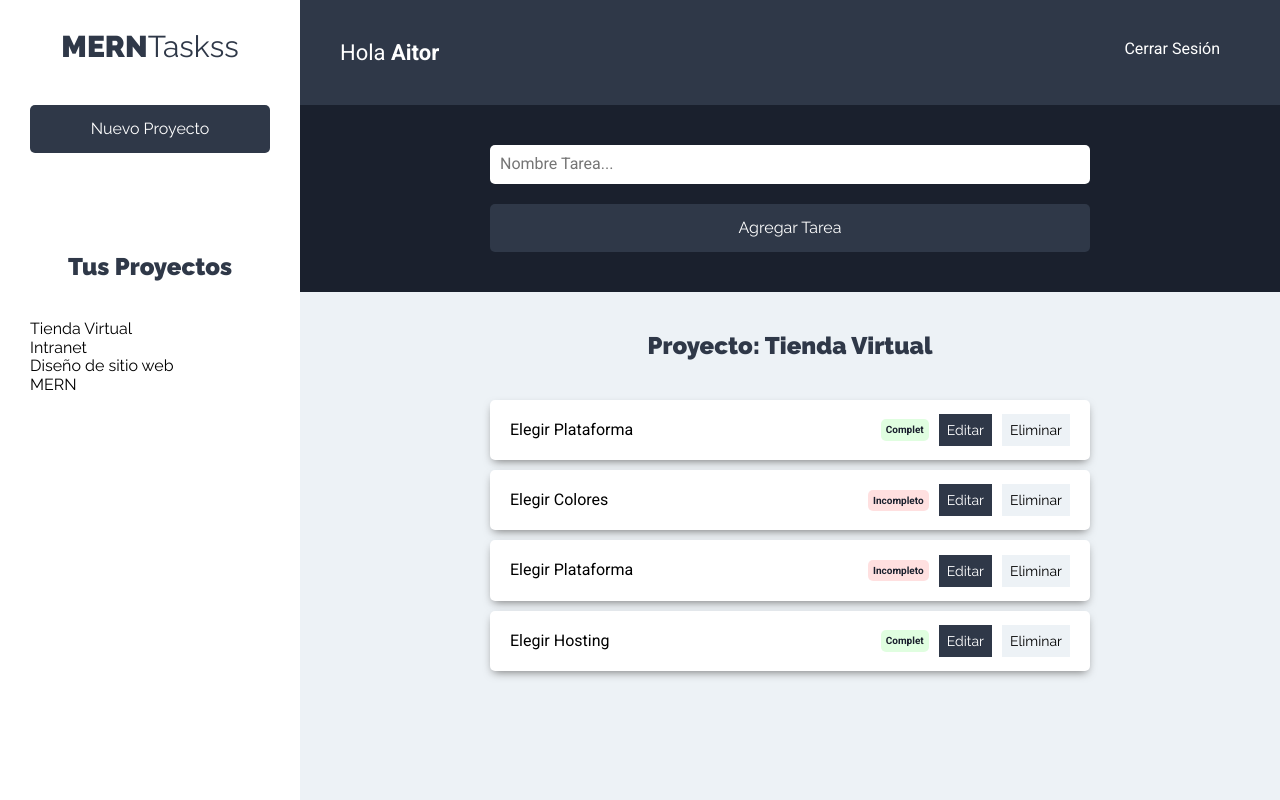
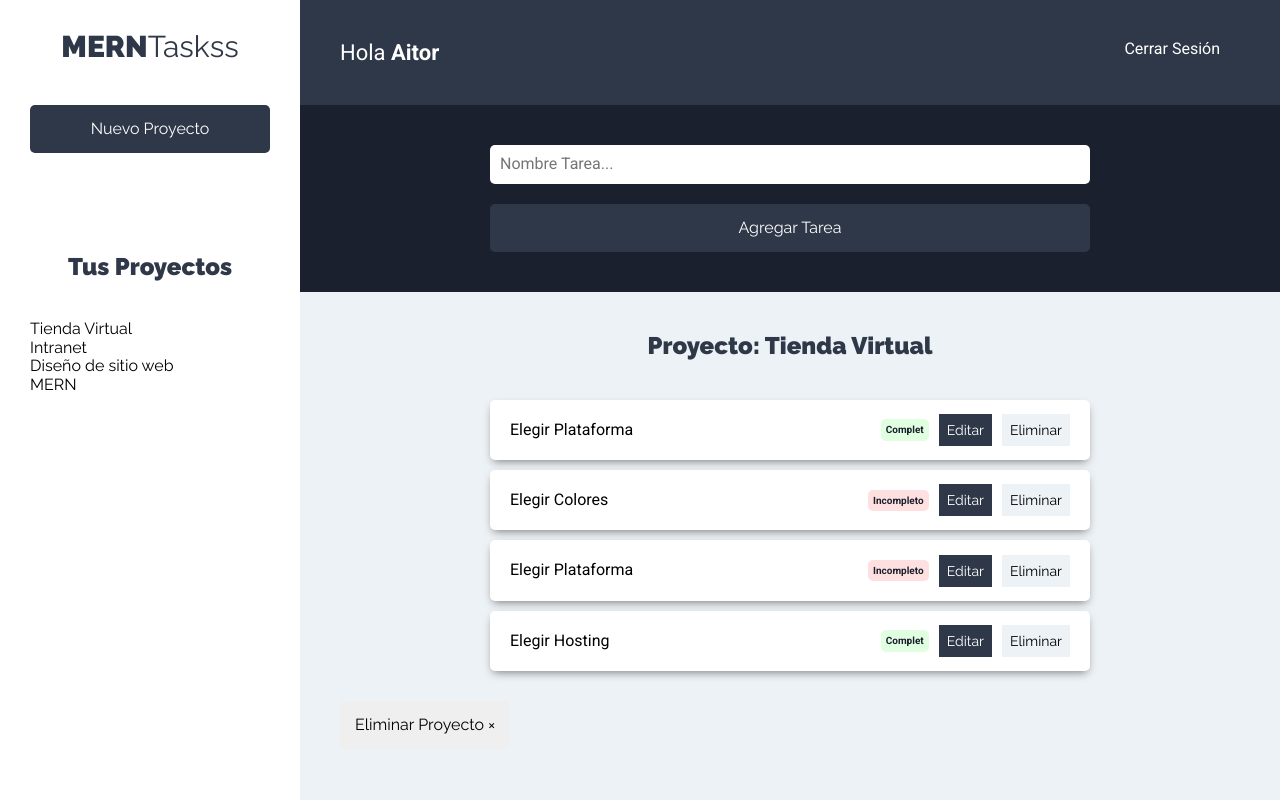
Before and after one commit to aitorulz1/react-mern-cliente, a React (Create React App) app: page /proyectos in a window 1280 px wide. Both pictures are taken after a click on the button "Tienda Virtual". Built offline with nearby package versions, Linux system fonts and the light colour scheme.

Commit message:
Eliminar proyecto

```diff
--- a/src/components/tareas/ListadoTareas.js
+++ b/src/components/tareas/ListadoTareas.js
@@ -10,7 +10,7 @@ const  ListadoTareas = () => {
 
      // Obtener el state de proyectos
     const proyectosContext = useContext(proyectoContext);
-    const { proyecto } = proyectosContext;
+    const { proyecto, eliminarProyecto } = proyectosContext;
 
     // Si no hay proyecto seleccionado
     if(!proyecto) return <h1>Selecciona un Proyecto</h1>;
@@ -23,7 +23,12 @@ const  ListadoTareas = () => {
         { nombre: 'Elegir Colores', estado: false },
         { nombre: 'Elegir Plataforma', estado: false },
         { nombre: 'Elegir Hosting', estado: true },
-    ]
+    ];
+
+    // ELimina el proyecto
+    const onClickEliminar = () => {
+        eliminarProyecto(proyectoActual.id);
+    }
 
     return (
         <Fragment>
@@ -40,6 +45,12 @@ const  ListadoTareas = () => {
                     ))
                     }
                 </ul>
+
+                <button
+                    type='button'
+                    className="btn btn-eliminar"
+                    onClick= {onClickEliminar}
+                >Eliminar Proyecto &times;</button>
         </Fragment>
      );
 }
--- a/src/context/proyectos/proyectoReducer.js
+++ b/src/context/proyectos/proyectoReducer.js
@@ -4,7 +4,8 @@ import {
     OBTENER_PROYECTOS,
     AGREGAR_PROYECTO,
     VALIDAR_FORMULARIO,
-    PROYECTO_ACTUAL
+    PROYECTO_ACTUAL,
+    ELIMINAR_PROYECTO
 } from '../../types'
 
 
@@ -38,6 +39,11 @@ export default (state, action) => {
                 ...state,
                 proyecto: state.proyectos.filter(proyecto => proyecto.id === action.payload)
             }
+        case ELIMINAR_PROYECTO:
+            return{
+                ...state,
+                proyectos: state.proyectos.filter(proyecto => proyecto.id !== action.payload)
+            }
 
         default:
             return state;
--- a/src/context/proyectos/proyectoState.js
+++ b/src/context/proyectos/proyectoState.js
@@ -9,7 +9,8 @@ import {
     OBTENER_PROYECTOS,
     AGREGAR_PROYECTO,
     VALIDAR_FORMULARIO,
-    PROYECTO_ACTUAL
+    PROYECTO_ACTUAL,
+    ELIMINAR_PROYECTO
 } from '../../types'
 
 
@@ -75,6 +76,14 @@ const ProyectoState = props => {
         })
     }
 
+    // Eliminar proyecto onclick
+    const eliminarProyecto = proyectoId => {
+        dispatch({
+            type: ELIMINAR_PROYECTO,
+            payload: proyectoId
+        })
+    }
+
 
     return(
         <proyectoContext.Provider
@@ -87,7 +96,8 @@ const ProyectoState = props => {
                 obtenerProyectos,
                 agregarProyecto,
                 mostrarError,
-                proyectoActual
+                proyectoActual,
+                eliminarProyecto
             }}
         >
             {props.children}
--- a/src/types/index.js
+++ b/src/types/index.js
@@ -3,3 +3,4 @@ export const OBTENER_PROYECTOS = 'OBTENER_PROYECTOS'
 export const AGREGAR_PROYECTO = 'AGREGAR_PROYECTO'
 export const VALIDAR_FORMULARIO = 'VALIDAR_FORMULARIO'
 export const PROYECTO_ACTUAL = 'PROYECTO_ACTUAL'
+export const ELIMINAR_PROYECTO = 'ELIMINAR_PROYECTO'
```
